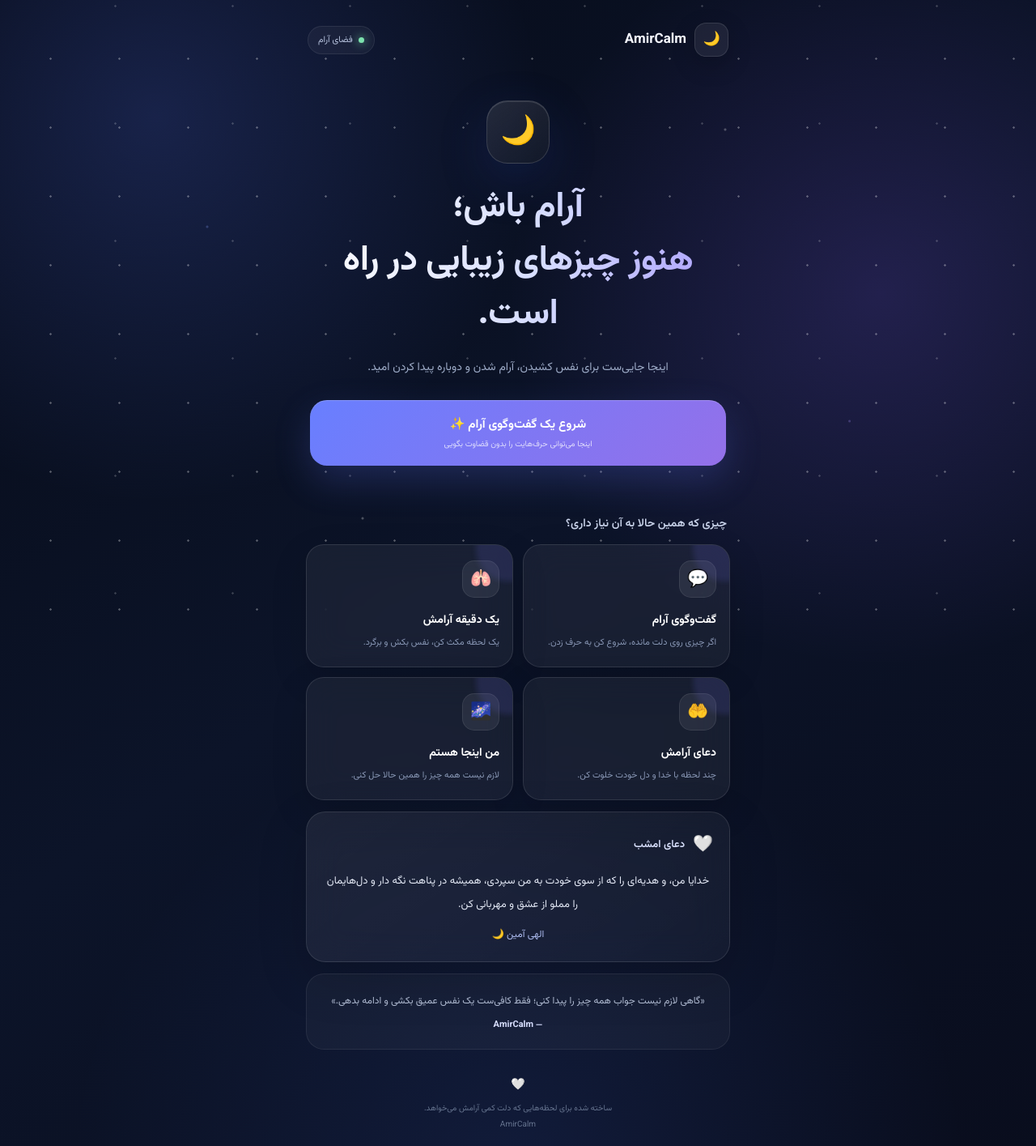
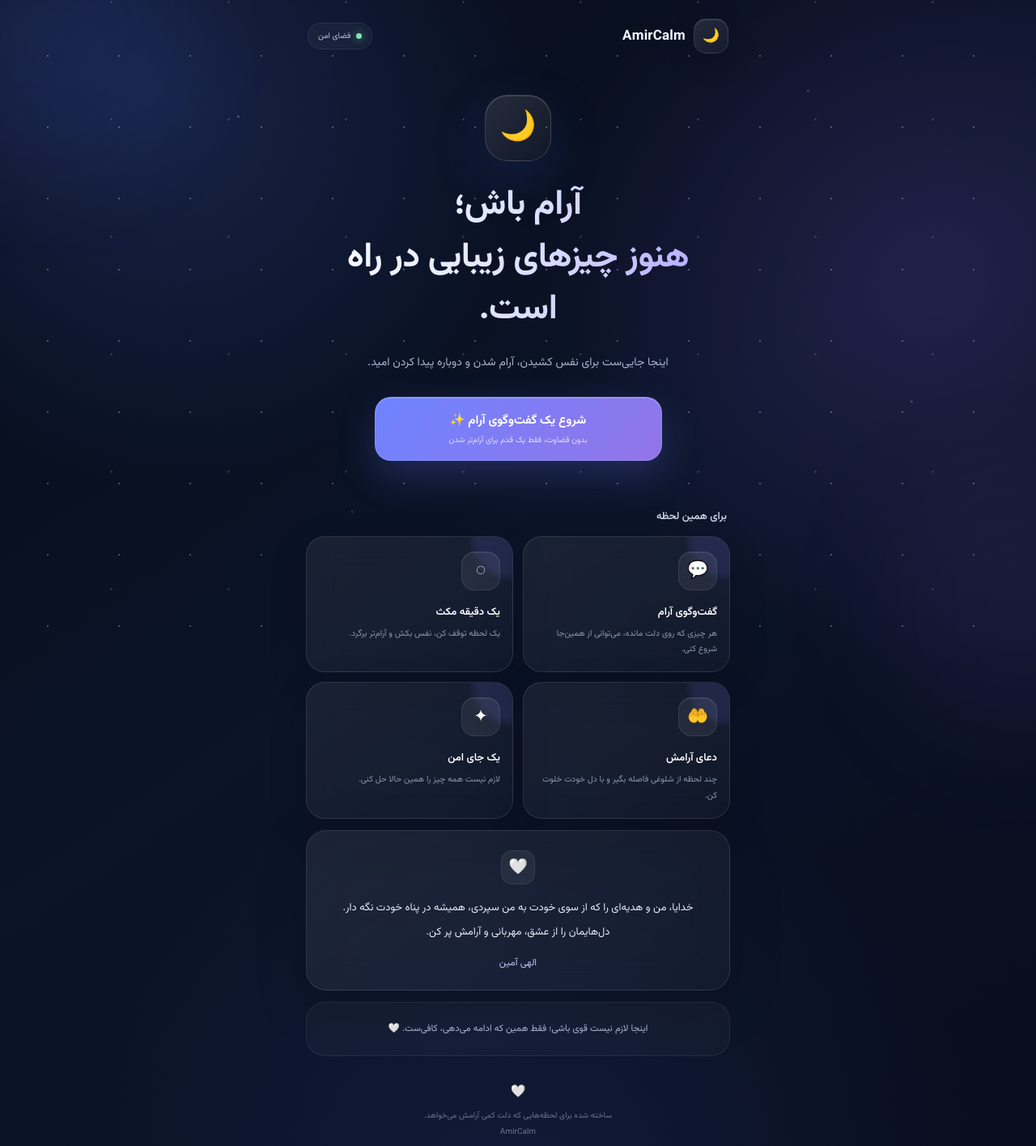
Before and after one commit to amirhussainazimzada-coder/Index.html, a plain HTML site: page index.html in a window 1280 px wide. Shown: the top 1415 px of the page at 81% size. Drawn offline with Linux system fonts and the light colour scheme.

Commit message:
Update index.html

```diff
--- a/index.html
+++ b/index.html
@@ -3,8 +3,8 @@
 <head>
 <meta charset="UTF-8">
 <meta name="viewport" content="width=device-width, initial-scale=1.0">
-<title>AmirCalm — آرامش از همین‌جا شروع می‌شود</title>
-<meta name="description" content="AmirCalm — فضایی آرام برای گفت‌وگو، نفس کشیدن و پیدا کردن امید.">
+<title>AmirCalm — یک جای امن برای نفس کشیدن</title>
+<meta name="description" content="AmirCalm — جایی آرام برای گفت‌وگو، نفس کشیدن و دوباره پیدا کردن امید.">
 
 <style>
 @import url('https://fonts.googleapis.com/css2?family=Vazirmatn:wght@300;400;500;600;700;800&display=swap');
@@ -16,13 +16,13 @@
 }
 
 :root{
-  --bg:#070d1c;
-  --card:rgba(255,255,255,.055);
-  --border:rgba(255,255,255,.11);
-  --text:#f5f7ff;
-  --muted:#9eacc8;
-  --purple:#8d7aff;
-  --blue:#6f91ff;
+  --text:#f7f8ff;
+  --muted:#a8b4cf;
+  --soft:#cbd4e9;
+  --purple:#9b8cff;
+  --blue:#7395ff;
+  --glass:rgba(255,255,255,.055);
+  --line:rgba(255,255,255,.105);
 }
 
 html{
@@ -30,71 +30,96 @@ html{
 }
 
 body{
+  min-height:100vh;
   font-family:'Vazirmatn',sans-serif;
-  min-height:100vh;
   color:var(--text);
   background:
-    radial-gradient(circle at 15% 10%,rgba(91,120,255,.20),transparent 28%),
-    radial-gradient(circle at 85% 25%,rgba(143,92,255,.17),transparent 30%),
-    radial-gradient(circle at 50% 100%,rgba(65,104,220,.13),transparent 35%),
-    linear-gradient(145deg,#060b18,#0c1429 48%,#090d1d);
+    radial-gradient(circle at 15% 8%,rgba(91,124,255,.20),transparent 28%),
+    radial-gradient(circle at 90% 24%,rgba(144,105,255,.16),transparent 30%),
+    radial-gradient(circle at 50% 105%,rgba(74,108,220,.13),transparent 36%),
+    linear-gradient(145deg,#060b17 0%,#0b1428 48%,#080d1d 100%);
   overflow-x:hidden;
 }
 
-/* stars */
+/* آرامش محیط */
 
-.stars,
-.stars:before,
-.stars:after{
+body:before{
+  content:"";
   position:fixed;
-  inset:0;
+  width:330px;
+  height:330px;
+  top:-130px;
+  left:-120px;
+  border-radius:50%;
+  background:rgba(91,121,255,.10);
+  filter:blur(70px);
   pointer-events:none;
 }
 
+body:after{
+  content:"";
+  position:fixed;
+  width:300px;
+  height:300px;
+  right:-130px;
+  bottom:-100px;
+  border-radius:50%;
+  background:rgba(139,103,255,.09);
+  filter:blur(75px);
+  pointer-events:none;
+}
+
+/* ستاره‌ها */
+
 .stars{
+  position:fixed;
+  inset:0;
   z-index:0;
-  opacity:.38;
+  pointer-events:none;
+  opacity:.34;
   background-image:
     radial-gradient(circle,rgba(255,255,255,.8) 1px,transparent 1.5px),
-    radial-gradient(circle,rgba(255,255,255,.5) 1px,transparent 1.5px);
-  background-size:85px 85px,145px 145px;
-  background-position:20px 30px,70px 80px;
+    radial-gradient(circle,rgba(255,255,255,.45) 1px,transparent 1.5px);
+  background-size:88px 88px,145px 145px;
+  background-position:15px 25px,65px 75px;
 }
 
-.stars:before{
+.stars:after{
   content:"";
-  opacity:.35;
+  position:absolute;
+  inset:0;
   background:
-    radial-gradient(circle at 20% 35%,#8ba7ff 0 1px,transparent 2px),
-    radial-gradient(circle at 70% 20%,#fff 0 1px,transparent 2px),
-    radial-gradient(circle at 82% 65%,#a994ff 0 1px,transparent 2px),
-    radial-gradient(circle at 35% 80%,#fff 0 1px,transparent 2px);
-  animation:twinkle 5s ease-in-out infinite alternate;
+    radial-gradient(circle at 23% 18%,rgba(255,255,255,.9) 0 1px,transparent 2px),
+    radial-gradient(circle at 78% 14%,rgba(174,186,255,.9) 0 1px,transparent 2px),
+    radial-gradient(circle at 88% 62%,rgba(255,255,255,.7) 0 1px,transparent 2px),
+    radial-gradient(circle at 34% 79%,rgba(177,160,255,.8) 0 1px,transparent 2px);
+  animation:stars 5s ease-in-out infinite alternate;
 }
 
-@keyframes twinkle{
+@keyframes stars{
   from{opacity:.25}
-  to{opacity:.7}
+  to{opacity:.75}
 }
 
-/* layout */
+/* صفحه */
 
 .container{
   position:relative;
   z-index:2;
   width:100%;
   max-width:560px;
+  min-height:100vh;
   margin:auto;
-  padding:20px 18px 45px;
+  padding:18px 18px 42px;
 }
 
-/* top bar */
+/* هدر */
 
 .topbar{
   display:flex;
   align-items:center;
   justify-content:space-between;
-  padding:8px 2px 20px;
+  padding:5px 2px 16px;
 }
 
 .brand{
@@ -103,18 +128,23 @@ body{
   gap:10px;
   font-size:17px;
   font-weight:700;
+  letter-spacing:.2px;
 }
 
 .brand-icon{
-  width:42px;
-  height:42px;
+  width:43px;
+  height:43px;
   display:flex;
   align-items:center;
   justify-content:center;
-  border-radius:14px;
-  background:rgba(255,255,255,.07);
-  border:1px solid var(--border);
-  box-shadow:0 10px 30px rgba(0,0,0,.2);
+  border-radius:15px;
+  background:
+    linear-gradient(145deg,rgba(255,255,255,.11),rgba(255,255,255,.035));
+  border:1px solid var(--line);
+  box-shadow:
+    0 12px 35px rgba(0,0,0,.20),
+    inset 0 1px rgba(255,255,255,.12);
+  backdrop-filter:blur(18px);
 }
 
 .status{
@@ -123,52 +153,53 @@ body{
   gap:7px;
   padding:8px 12px;
   border-radius:30px;
-  background:rgba(255,255,255,.045);
-  border:1px solid rgba(255,255,255,.08);
-  color:#b8c4df;
-  font-size:11px;
+  color:#b8c4dc;
+  font-size:10px;
+  background:rgba(255,255,255,.04);
+  border:1px solid rgba(255,255,255,.075);
+  backdrop-filter:blur(15px);
 }
 
 .status-dot{
   width:7px;
   height:7px;
   border-radius:50%;
-  background:#7ce2ae;
-  box-shadow:0 0 12px #7ce2ae;
+  background:#81e2af;
+  box-shadow:0 0 12px rgba(129,226,175,.7);
 }
 
-/* hero */
+/* هیرو */
 
 .hero{
   text-align:center;
-  padding:34px 5px 25px;
-  animation:fadeUp .8s ease both;
+  padding:35px 3px 22px;
+  animation:appear .9s ease both;
 }
 
-.moon{
-  width:78px;
-  height:78px;
-  margin:0 auto 22px;
+.safe-icon{
+  width:82px;
+  height:82px;
+  margin:0 auto 23px;
   display:flex;
   align-items:center;
   justify-content:center;
-  border-radius:26px;
-  font-size:35px;
+  border-radius:28px;
+  font-size:36px;
   background:
-    linear-gradient(145deg,rgba(255,255,255,.10),rgba(255,255,255,.035));
+    linear-gradient(145deg,rgba(255,255,255,.11),rgba(255,255,255,.035));
   border:1px solid rgba(255,255,255,.14);
   box-shadow:
-    0 20px 60px rgba(40,70,180,.22),
-    inset 0 1px rgba(255,255,255,.12);
-  backdrop-filter:blur(18px);
+    0 22px 65px rgba(59,88,190,.22),
+    inset 0 1px rgba(255,255,255,.14);
+  backdrop-filter:blur(20px);
 }
 
 .hero h1{
-  font-size:clamp(30px,8vw,44px);
+  font-size:clamp(29px,7.7vw,43px);
   line-height:1.5;
   font-weight:700;
   letter-spacing:-.5px;
-  background:linear-gradient(100deg,#fff,#d6ddff 55%,#a99cff);
+  background:linear-gradient(105deg,#ffffff,#dce2ff 52%,#aaa0ff);
   -webkit-background-clip:text;
   -webkit-text-fill-color:transparent;
 }
@@ -177,58 +208,66 @@ body{
   display:block;
 }
 
-.hero p{
-  max-width:410px;
-  margin:18px auto 0;
+.hero-description{
+  max-width:405px;
+  margin:17px auto 0;
   color:var(--muted);
   font-size:14px;
-  line-height:2.1;
+  line-height:2.15;
 }
 
-/* main action */
+/* دکمه اصلی */
 
-.main-action{
-  margin-top:25px;
+.main-button{
   display:block;
+  margin:27px auto 0;
+  width:100%;
+  max-width:355px;
+  padding:17px 20px;
+  border-radius:20px;
   text-decoration:none;
   color:white;
-  padding:19px 20px;
-  border-radius:21px;
   text-align:center;
+  font-size:15px;
   font-weight:700;
-  font-size:15px;
-  background:linear-gradient(135deg,#687fff,#9470e9);
+  background:
+    linear-gradient(135deg,#6e84ff,#9374e8);
+  border:1px solid rgba(255,255,255,.12);
   box-shadow:
-    0 18px 45px rgba(102,119,255,.22),
-    inset 0 1px rgba(255,255,255,.18);
+    0 18px 48px rgba(103,123,255,.24),
+    inset 0 1px rgba(255,255,255,.2);
   transition:.25s ease;
 }
 
-.main-action:hover{
+.main-button:hover{
   transform:translateY(-3px);
-  box-shadow:0 22px 50px rgba(102,119,255,.32);
+  box-shadow:
+    0 23px 55px rgba(103,123,255,.33),
+    inset 0 1px rgba(255,255,255,.2);
 }
 
-.main-action:active{
+.main-button:active{
   transform:scale(.98);
 }
 
-.main-action small{
+.main-button small{
   display:block;
   margin-top:5px;
   font-size:10px;
   font-weight:400;
-  opacity:.75;
+  opacity:.76;
 }
 
-/* cards */
+/* عنوان */
 
-.section-title{
-  margin:36px 4px 14px;
-  font-size:14px;
-  color:#c9d3ea;
+.section-label{
+  margin:37px 4px 14px;
+  color:#cbd4e8;
+  font-size:13px;
   font-weight:600;
 }
+
+/* کارت‌ها */
 
 .cards{
   display:grid;
@@ -238,15 +277,16 @@ body{
 
 .card{
   position:relative;
-  min-height:145px;
-  padding:19px 16px;
-  border-radius:22px;
+  min-height:150px;
+  padding:18px 15px;
+  border-radius:23px;
+  color:white;
   text-decoration:none;
-  color:white;
-  background:var(--card);
-  border:1px solid var(--border);
+  background:
+    linear-gradient(145deg,rgba(255,255,255,.065),rgba(255,255,255,.032));
+  border:1px solid var(--line);
+  box-shadow:0 16px 48px rgba(0,0,0,.15);
   backdrop-filter:blur(20px);
-  box-shadow:0 15px 45px rgba(0,0,0,.14);
   overflow:hidden;
   transition:.25s ease;
 }
@@ -254,132 +294,130 @@ body{
 .card:before{
   content:"";
   position:absolute;
-  width:80px;
-  height:80px;
+  width:95px;
+  height:95px;
+  right:-45px;
+  top:-45px;
   border-radius:50%;
-  right:-35px;
-  top:-35px;
-  background:rgba(126,115,255,.13);
-  filter:blur(3px);
+  background:rgba(126,113,255,.13);
+  filter:blur(4px);
 }
 
 .card:hover{
   transform:translateY(-4px);
-  border-color:rgba(255,255,255,.18);
-  background:rgba(255,255,255,.075);
+  background:
+    linear-gradient(145deg,rgba(255,255,255,.085),rgba(255,255,255,.045));
+  border-color:rgba(255,255,255,.17);
 }
 
-.card-icon{
-  width:46px;
-  height:46px;
+.icon-box{
+  position:relative;
+  width:48px;
+  height:48px;
   display:flex;
   align-items:center;
   justify-content:center;
-  border-radius:15px;
-  background:rgba(255,255,255,.075);
-  border:1px solid rgba(255,255,255,.08);
+  margin-bottom:17px;
+  border-radius:16px;
+  background:rgba(255,255,255,.065);
+  border:1px solid rgba(255,255,255,.09);
+  box-shadow:inset 0 1px rgba(255,255,255,.08);
   font-size:21px;
-  margin-bottom:17px;
 }
 
 .card h3{
-  font-size:14px;
+  font-size:13px;
   margin-bottom:7px;
+  font-weight:600;
 }
 
 .card p{
-  color:#8997b5;
-  font-size:11px;
-  line-height:1.8;
+  color:#8997b4;
+  font-size:10.5px;
+  line-height:1.85;
 }
 
-/* dua */
+/* دعا */
 
 .dua{
   margin-top:14px;
   padding:24px 20px;
-  border-radius:24px;
+  border-radius:25px;
   background:
-    linear-gradient(145deg,rgba(255,255,255,.07),rgba(255,255,255,.035));
-  border:1px solid var(--border);
-  backdrop-filter:blur(20px);
-  box-shadow:0 20px 60px rgba(0,0,0,.17);
+    linear-gradient(145deg,rgba(255,255,255,.075),rgba(255,255,255,.032));
+  border:1px solid rgba(255,255,255,.11);
+  box-shadow:0 20px 65px rgba(0,0,0,.18);
+  backdrop-filter:blur(22px);
+  animation:appear .9s .35s both;
 }
 
-.dua-top{
+.dua-mark{
+  width:42px;
+  height:42px;
+  margin:0 auto 15px;
   display:flex;
   align-items:center;
-  gap:10px;
-  margin-bottom:15px;
-  color:#dbe3ff;
-  font-size:13px;
-  font-weight:600;
-}
-
-.dua-top span{
-  font-size:20px;
+  justify-content:center;
+  border-radius:14px;
+  background:rgba(255,255,255,.06);
+  border:1px solid rgba(255,255,255,.08);
+  font-size:19px;
 }
 
 .dua p{
   text-align:center;
-  color:#e3e8f5;
+  color:#e7ebf7;
   font-size:13px;
-  line-height:2.25;
+  line-height:2.3;
 }
 
 .amin{
   display:block;
+  margin-top:13px;
   text-align:center;
-  margin-top:13px;
-  color:#aebcf0;
+  color:#b9c6ec;
   font-size:12px;
 }
 
-/* quote */
+/* جمله آرام */
 
 .quote{
   margin-top:14px;
-  padding:21px;
+  padding:21px 19px;
   text-align:center;
-  border-radius:22px;
-  background:rgba(255,255,255,.035);
-  border:1px solid rgba(255,255,255,.075);
+  border-radius:23px;
+  background:rgba(255,255,255,.032);
+  border:1px solid rgba(255,255,255,.07);
+  animation:appear .9s .45s both;
 }
 
 .quote p{
-  color:#aeb9d0;
-  font-size:12px;
+  color:#aab6ce;
+  font-size:11.5px;
   line-height:2;
 }
 
-.quote strong{
-  display:block;
-  margin-top:9px;
-  color:#d8dfff;
-  font-size:11px;
-}
-
-/* footer */
+/* فوتر */
 
 .footer{
+  padding:30px 5px 4px;
   text-align:center;
-  padding:30px 5px 5px;
-  color:#66748f;
+  color:#66738d;
   font-size:10px;
   line-height:2;
 }
 
-.footer .heart{
-  font-size:14px;
-  margin-bottom:5px;
+.footer-heart{
+  font-size:15px;
+  margin-bottom:4px;
 }
 
-/* animation */
+/* ورود نرم */
 
-@keyframes fadeUp{
+@keyframes appear{
   from{
     opacity:0;
-    transform:translateY(18px);
+    transform:translateY(17px);
   }
   to{
     opacity:1;
@@ -387,16 +425,10 @@ body{
   }
 }
 
-.card:nth-child(1){animation:fadeUp .7s .15s both}
-.card:nth-child(2){animation:fadeUp .7s .25s both}
-.card:nth-child(3){animation:fadeUp .7s .35s both}
-.card:nth-child(4){animation:fadeUp .7s .45s both}
-.dua{animation:fadeUp .8s .5s both}
-.quote{animation:fadeUp .8s .6s both}
-
-/* mobile */
+/* موبایل کوچک */
 
 @media(max-width:380px){
+
   .container{
     padding-left:14px;
     padding-right:14px;
@@ -407,8 +439,12 @@ body{
   }
 
   .card{
-    min-height:138px;
+    min-height:142px;
     padding:16px 13px;
+  }
+
+  .card p{
+    font-size:10px;
   }
 }
 </style>
@@ -420,8 +456,8 @@ body{
 
 <main class="container">
 
-  <!-- Header -->
   <header class="topbar">
+
     <div class="brand">
       <div class="brand-icon">🌙</div>
       <span>AmirCalm</span>
@@ -429,71 +465,74 @@ body{
 
     <div class="status">
       <span class="status-dot"></span>
-      فضای آرام
+      فضای امن
     </div>
+
   </header>
 
 
-  <!-- Hero -->
   <section class="hero">
 
-    <div class="moon">🌙</div>
+    <div class="safe-icon">🌙</div>
 
     <h1>
       آرام باش؛
       <span>هنوز چیزهای زیبایی در راه است.</span>
     </h1>
 
-    <p>
+    <p class="hero-description">
       اینجا جایی‌ست برای نفس کشیدن،
       آرام شدن و دوباره پیدا کردن امید.
     </p>
 
-    <a class="main-action" href="chat.html">
+    <a class="main-button" href="chat.html">
       شروع یک گفت‌وگوی آرام ✨
-      <small>اینجا می‌توانی حرف‌هایت را بدون قضاوت بگویی</small>
+      <small>بدون قضاوت، فقط یک قدم برای آرام‌تر شدن</small>
     </a>
 
   </section>
 
 
-  <!-- Tools -->
-  <div class="section-title">
-    چیزی که همین حالا به آن نیاز داری؟
+  <div class="section-label">
+    برای همین لحظه
   </div>
+
 
   <section class="cards">
 
     <a class="card" href="chat.html">
-      <div class="card-icon">💬</div>
+      <div class="icon-box">💬</div>
       <h3>گفت‌وگوی آرام</h3>
       <p>
-        اگر چیزی روی دلت مانده،
-        شروع کن به حرف زدن.
+        هر چیزی که روی دلت مانده،
+        می‌توانی از همین‌جا شروع کنی.
       </p>
     </a>
 
+
     <a class="card" href="calm.html">
-      <div class="card-icon">🫁</div>
-      <h3>یک دقیقه آرامش</h3>
+      <div class="icon-box">◌</div>
+      <h3>یک دقیقه مکث</h3>
       <p>
-        یک لحظه مکث کن،
-        نفس بکش و برگرد.
+        یک لحظه توقف کن،
+        نفس بکش و آرام‌تر برگرد.
       </p>
     </a>
 
+
     <a class="card" href="dua.html">
-      <div class="card-icon">🤲</div>
+      <div class="icon-box">🤲</div>
       <h3>دعای آرامش</h3>
       <p>
-        چند لحظه با خدا
-        و دل خودت خلوت کن.
+        چند لحظه از شلوغی فاصله بگیر
+        و با دل خودت خلوت کن.
       </p>
     </a>
 
+
     <a class="card" href="chat.html">
-      <div class="card-icon">🌌</div>
-      <h3>من اینجا هستم</h3>
+      <div class="icon-box">✦</div>
+      <h3>یک جای امن</h3>
       <p>
         لازم نیست همه چیز را
         همین حالا حل کنی.
@@ -503,43 +542,43 @@ body{
   </section>
 
 
-  <!-- Dua -->
   <section class="dua">
 
-    <div class="dua-top">
-      <span>🤍</span>
-      دعای امشب
-    </div>
+    <div class="dua-mark">🤍</div>
 
     <p>
-      خدایا من، و هدیه‌ای را که از سوی خودت به من سپردی،
-      همیشه در پناهت نگه دار و دل‌هایمان را مملو از عشق و مهربانی کن.
+      خدایا، من و هدیه‌ای را که از سوی خودت به من سپردی،
+      همیشه در پناه خودت نگه دار.
+      دل‌هایمان را از عشق، مهربانی و آرامش پر کن.
     </p>
 
     <span class="amin">
-      الهی آمین 🌙
+      الهی آمین
     </span>
 
   </section>
 
 
-  <!-- Quote -->
   <section class="quote">
+
     <p>
-      «گاهی لازم نیست جواب همه چیز را پیدا کنی؛
-      فقط کافی‌ست یک نفس عمیق بکشی و ادامه بدهی.»
+      اینجا لازم نیست قوی باشی؛
+      فقط همین که ادامه می‌دهی، کافی‌ست. 🤍
     </p>
 
-    <strong>— AmirCalm</strong>
   </section>
 
 
-  <!-- Footer -->
   <footer class="footer">
-    <div class="heart">🤍</div>
+
+    <div class="footer-heart">🤍</div>
+
     ساخته شده برای لحظه‌هایی که دلت کمی آرامش می‌خواهد.
+
     <br>
+
     AmirCalm
+
   </footer>
 
 </main>
```
